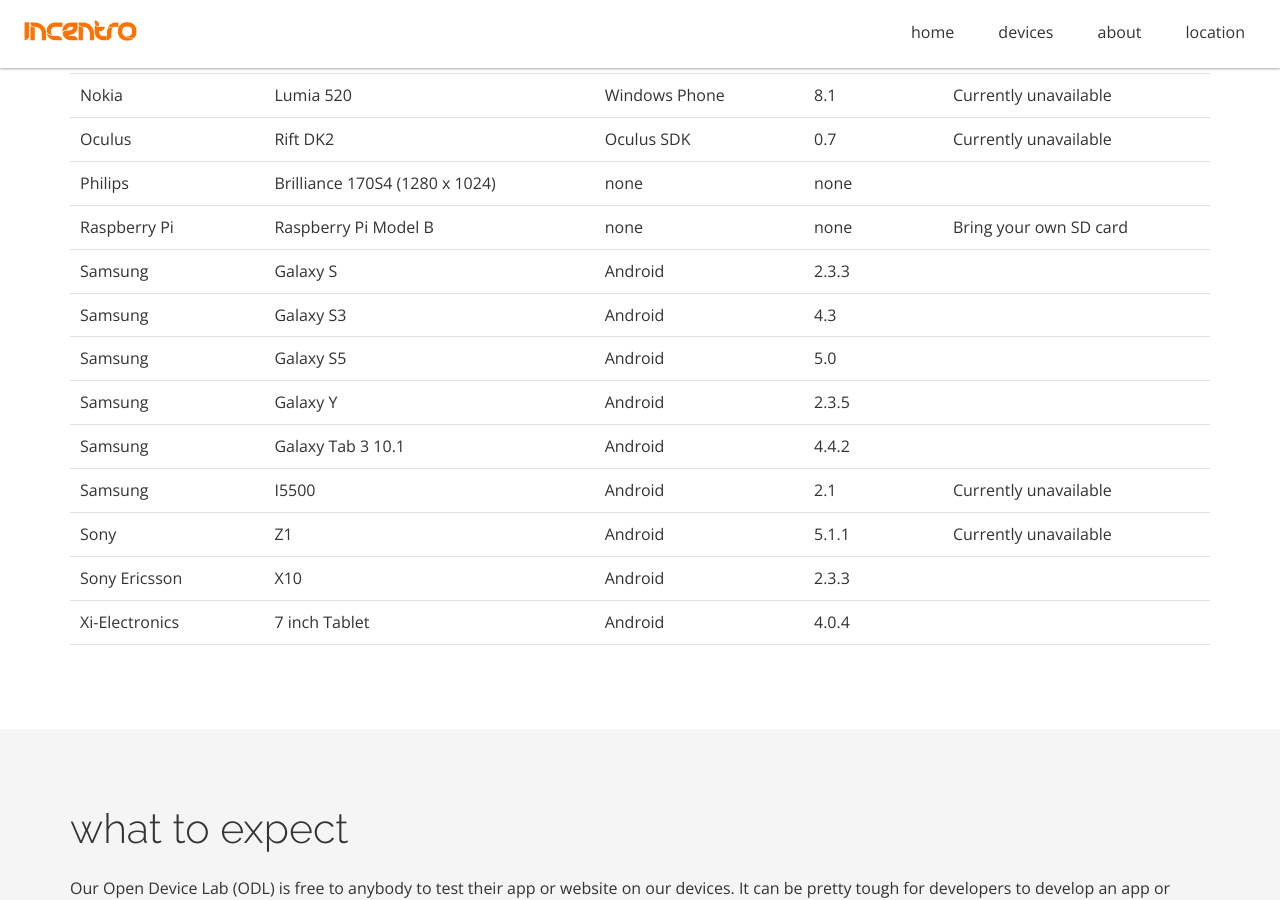
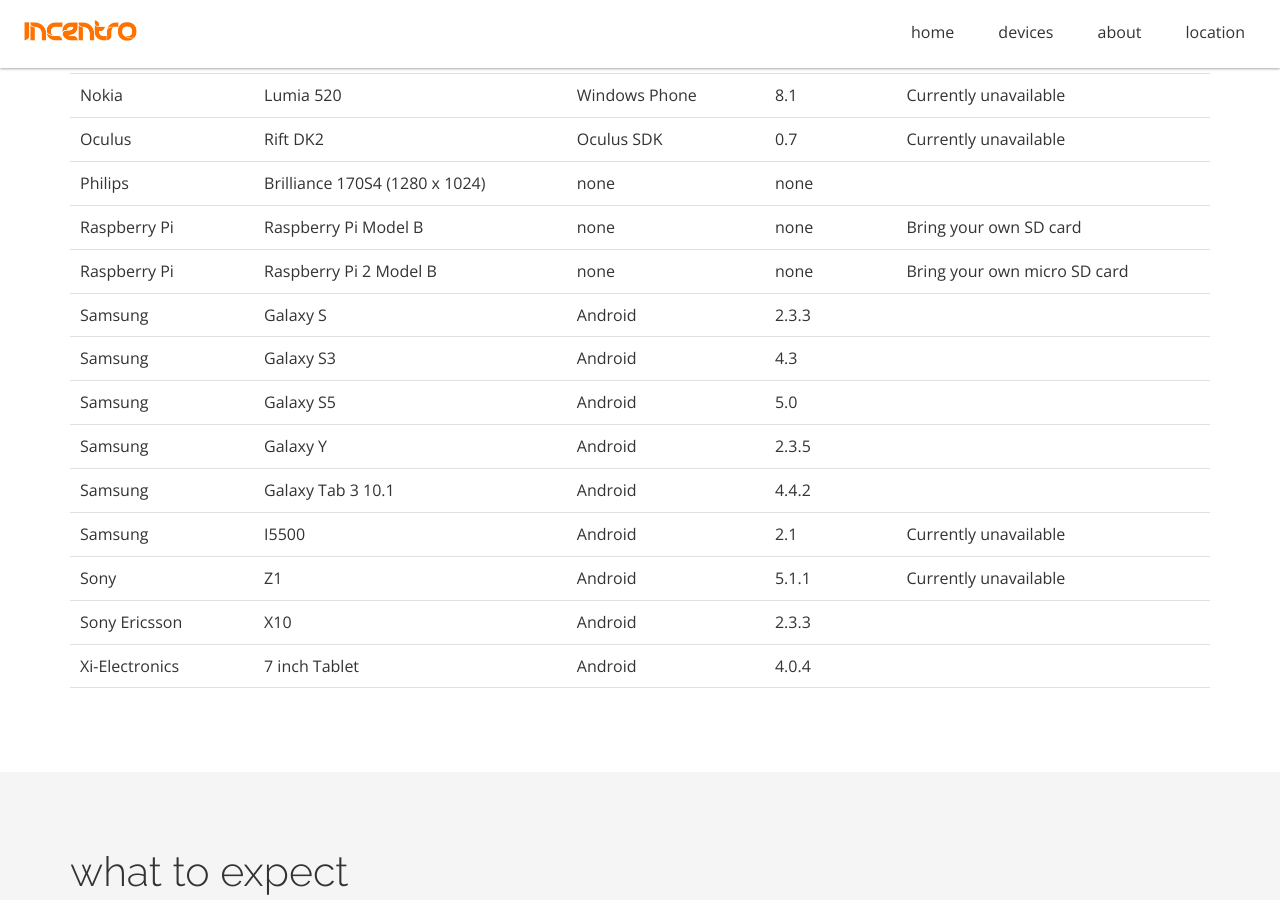
Before and after one commit to incentro/devicelab, a Jekyll site: the page built from index.html, in a window 1280 px wide and 900 px high, scrolled down 1622 px. Built offline with Jekyll 4.4.1, drawn with Linux system fonts in a browser that asks for light colours; nearby versions of some CDN libraries; Markdown is read by kramdown in place of the engine named in the settings.

Commit message:
Update devicelist.yml

```diff
--- a/_data/devicelist.yml
+++ b/_data/devicelist.yml
@@ -182,6 +182,14 @@
   remarks: Bring your own SD card
 # Owner: Pieter Bogaerts
 
+- title: RaspberryPi2ModelB
+  vendor: Raspberry Pi
+  device: Raspberry Pi 2 Model B
+  os: none
+  osversion: none
+  remarks: Bring your own micro SD card
+# Owner: Pieter Bogaerts
+
 - title: SamsungGalaxyS2.3.3
   vendor: Samsung
   device: Galaxy S
```
